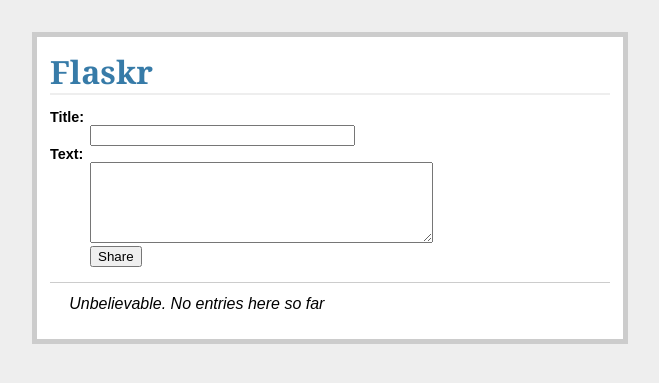
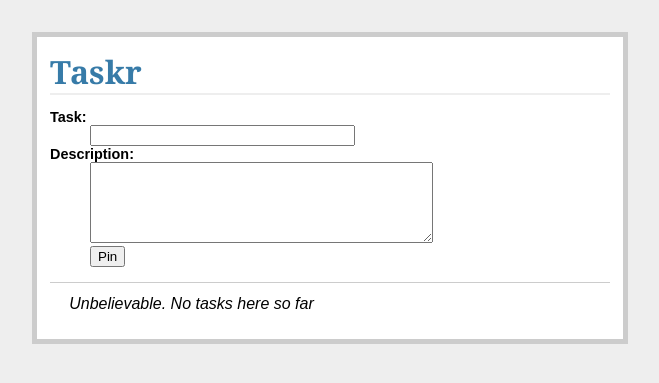
Before and after one commit to lukeschwab17/to_do_list, a Flask app: page / in a window 1280 px wide. Shown: the top 383 px of the page, without its empty margins (310-969 px from the left). Run offline with Flask 3, Linux system fonts and the light colour scheme; data that the repository does not hold is empty.

Commit message:
rebranded site to tasks, refactored/renamed variables and database table

```diff
--- a/app.py
+++ b/app.py
@@ -66,18 +66,18 @@ def close_db(error):
 
 
 @app.route('/')
-def show_entries():
+def show_tasks():
     db = get_db()
-    cur = db.execute('select title, text from entries order by id desc')
-    entries = cur.fetchall()
-    return render_template('show_entries.html', entries=entries)
+    cur = db.execute('select title, text from tasks order by id desc')
+    tasks = cur.fetchall()
+    return render_template('show_tasks.html', tasks=tasks)
 
 
 @app.route('/add', methods=['POST'])
-def add_entry():
+def add_task():
     db = get_db()
-    db.execute('insert into entries (title, text) values (?, ?)',
+    db.execute('insert into tasks (title, text) values (?, ?)',
                [request.form['title'], request.form['text']])
     db.commit()
-    flash('New entry was successfully posted')
-    return redirect(url_for('show_entries'))
+    flash('New task was successfully posted')
+    return redirect(url_for('show_tasks'))
--- a/schema.sql
+++ b/schema.sql
@@ -1,5 +1,5 @@
-drop table if exists entries;
-create table entries (
+drop table if exists tasks;
+create table tasks (
   id integer primary key autoincrement,
   title text not null,
   'text' text not null
--- a/static/style.css
+++ b/static/style.css
@@ -6,11 +6,11 @@ h2              { font-size: 1.2em; }
 
 .page           { margin: 2em auto; width: 35em; border: 5px solid #ccc;
                   padding: 0.8em; background: white; }
-.entries        { list-style: none; margin: 0; padding: 0; }
-.entries li     { margin: 0.8em 1.2em; }
-.entries li h2  { margin-left: -1em; }
-.add-entry      { font-size: 0.9em; border-bottom: 1px solid #ccc; }
-.add-entry dl   { font-weight: bold; }
+.tasks        { list-style: none; margin: 0; padding: 0; }
+.tasks li     { margin: 0.8em 1.2em; }
+.tasks li h2  { margin-left: -1em; }
+.add-task      { font-size: 0.9em; border-bottom: 1px solid #ccc; }
+.add-task dl   { font-weight: bold; }
 .metanav        { text-align: right; font-size: 0.8em; padding: 0.3em;
                   margin-bottom: 1em; background: #fafafa; }
 .flash          { background: #CEE5F5; padding: 0.5em;
--- a/templates/layout.html
+++ b/templates/layout.html
@@ -1,8 +1,8 @@
 <!doctype html>
-<title>Flaskr</title>
+<title>Taskr</title>
 <link rel="stylesheet" type="text/css" href="{{ url_for('static', filename='style.css') }}">
 <div class="page">
-  <h1>Flaskr</h1>
+  <h1>Taskr</h1>
   {% for message in get_flashed_messages() %}
     <div class="flash">{{ message }}</div>
   {% endfor %}
--- a/templates/show_entries.html
+++ /dev/null
@@ -1,19 +0,0 @@
-{% extends "layout.html" %}
-{% block body %}
-  <form action="{{ url_for('add_entry') }}" method="post" class="add-entry">
-    <dl>
-      <dt>Title:
-      <dd><input type="text" size="30" name="title">
-      <dt>Text:
-      <dd><textarea name="text" rows="5" cols="40"></textarea>
-      <dd><input type="submit" value="Share">
-    </dl>
-  </form>
-  <ul class="entries">
-  {% for entry in entries %}
-    <li><h2>{{ entry.title }}</h2>{{ entry.text|safe }}</li>
-  {% else %}
-    <li><em>Unbelievable.  No entries here so far</em></li>
-  {% endfor %}
-  </ul>
-{% endblock %}
--- /dev/null
+++ b/templates/show_tasks.html
@@ -0,0 +1,19 @@
+{% extends "layout.html" %}
+{% block body %}
+  <form action="{{ url_for('add_task') }}" method="post" class="add-task">
+    <dl>
+      <dt>Task:
+      <dd><input type="text" size="30" name="title">
+      <dt>Description:
+      <dd><textarea name="text" rows="5" cols="40"></textarea>
+      <dd><input type="submit" value="Pin">
+    </dl>
+  </form>
+  <ul class="tasks">
+  {% for task in tasks %}
+    <li><h2>{{ task.title }}</h2>{{ task.text|safe }}</li>
+  {% else %}
+    <li><em>Unbelievable.  No tasks here so far</em></li>
+  {% endfor %}
+  </ul>
+{% endblock %}
```
